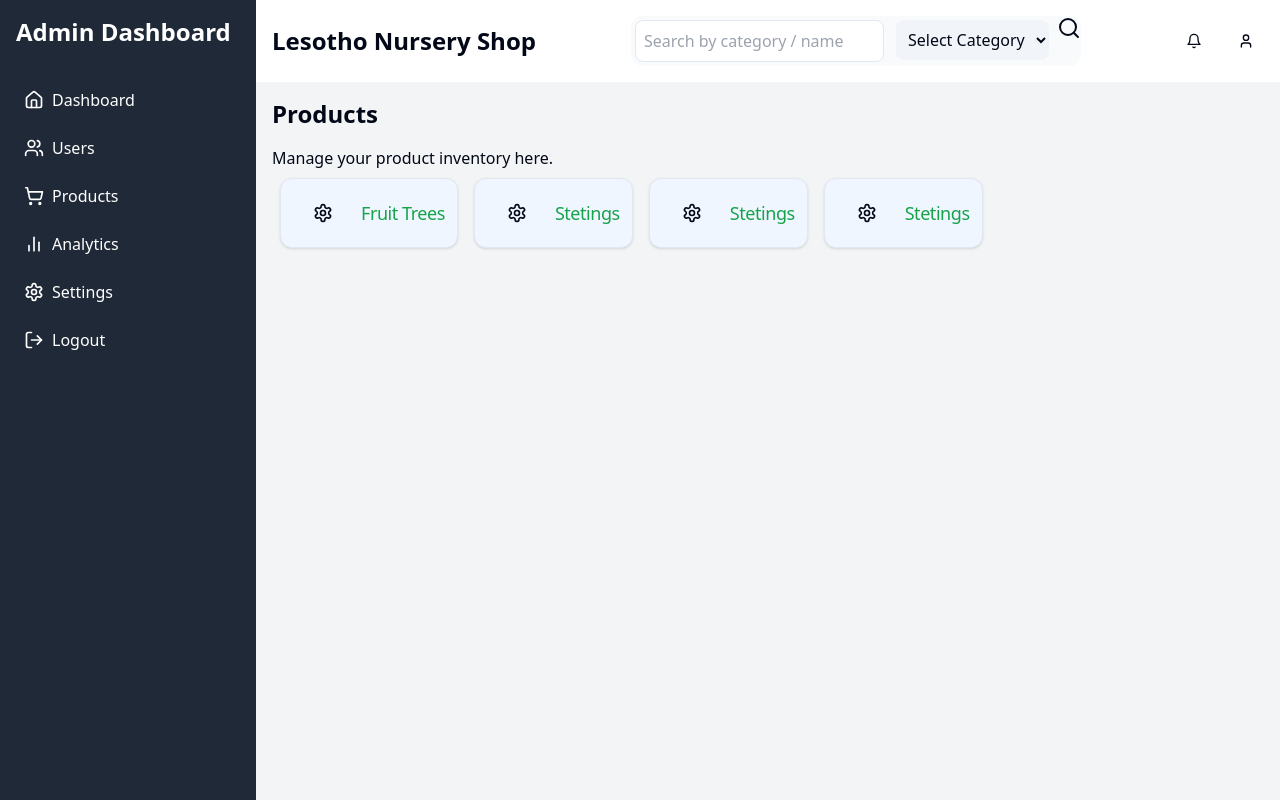
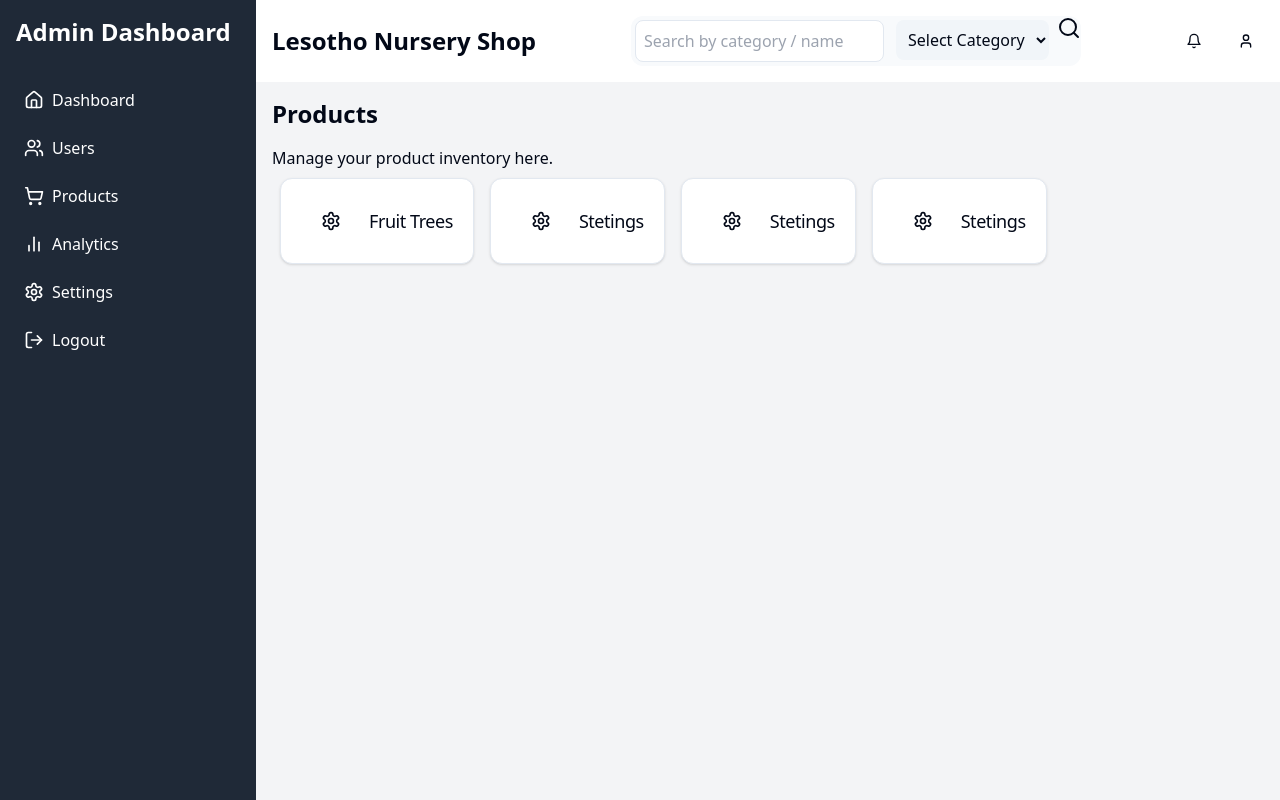
Before and after one commit to tefots/electron-js-testing, a Next.js app: page /pages/Products in a window 1280 px wide. Built offline with nearby package versions, Linux system fonts and the light colour scheme.

Commit message:
background color update

```diff
--- a/app/components/SidebarComponents/Products.tsx
+++ b/app/components/SidebarComponents/Products.tsx
@@ -9,9 +9,9 @@ export default function ProductsPage({title, icon}: productProps ) {
       <div className="p-2">
         {/* top of the products that provides the description*/}
 
-        <Card className="flex flex-row  bg-blue-50 ">
+        <Card className="flex flex-row  bg-white p-2">
           <CardHeader className="ms-2">{icon}</CardHeader>
-          <CardTitle className="text-lg items-center space-y-2 mt-4 p-1 ms-0 mr-2 font-medium text-green-600">{title}</CardTitle>
+          <CardTitle className="text-lg items-center space-y-2 mt-4 p-1 ms-0 mr-2 font-medium text-black-400">{title}</CardTitle>
 
         </Card>
       </div>
```
